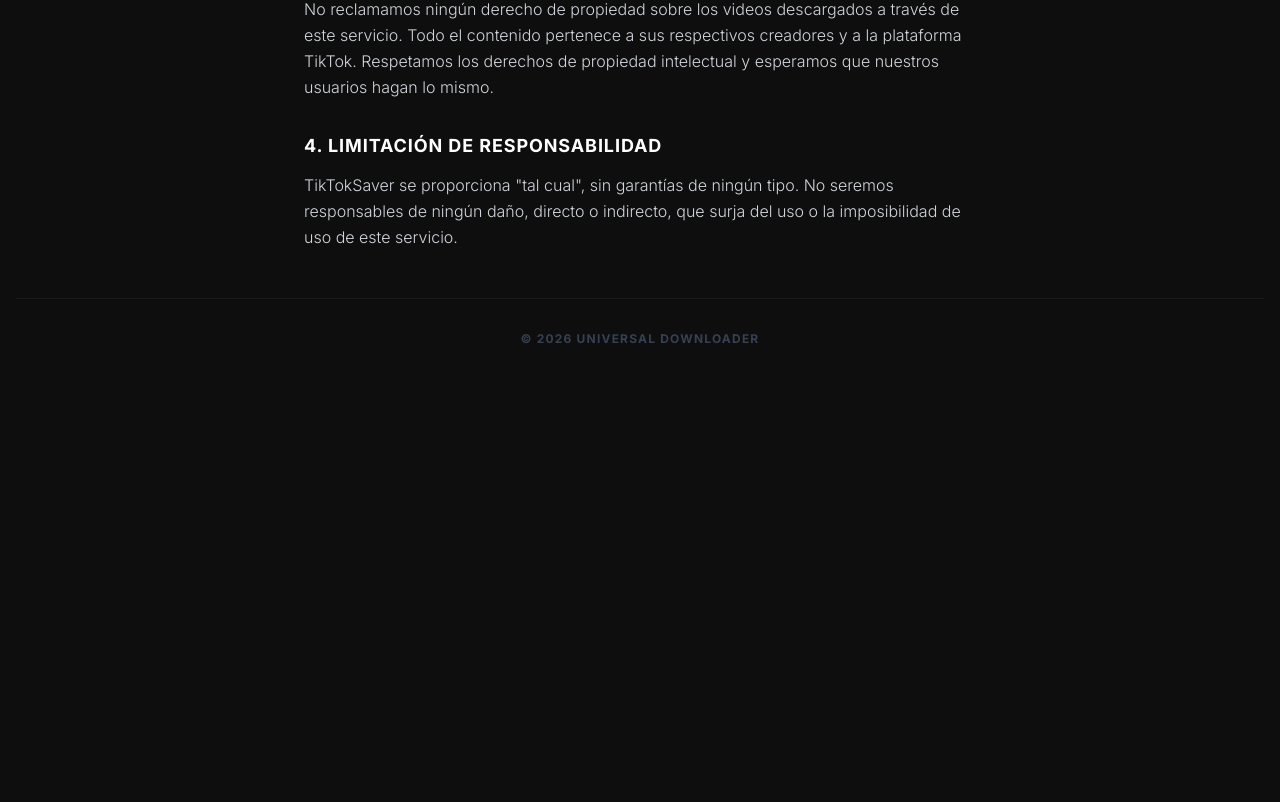
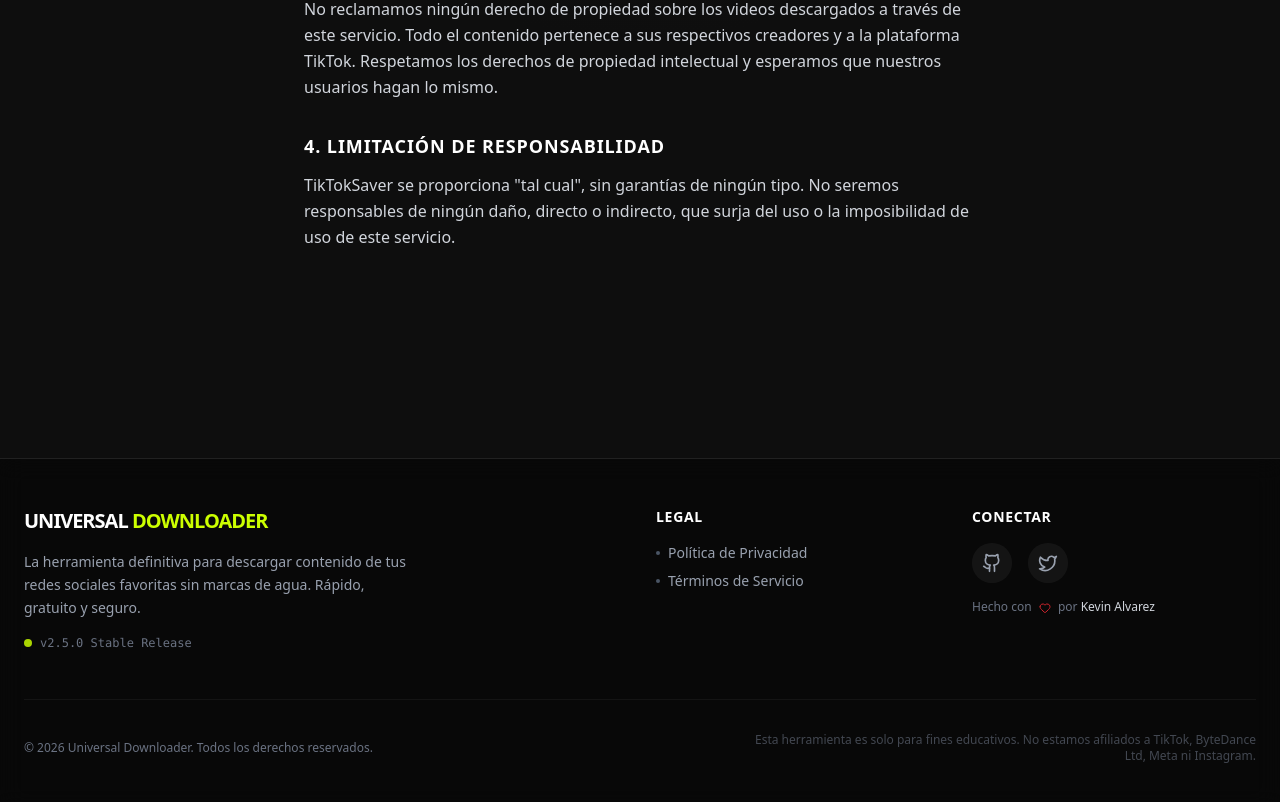
Before and after one commit to KevxxAlva/tiktok-bot-downloader, a React (Vite) app in the folder client/: page /terms in a window 1280 px wide. Shown: the part 574-1376 px from the top of the page. Before the commit the page ends 1065 px from the top, so only its background shows below. Built offline with nearby package versions, Linux system fonts and the light colour scheme.

Commit message:
feat: Initialize client application with core pages (Home, Terms, Privacy), Footer component, and global CSS.

```diff
--- a/client/src/components/Footer.tsx
+++ b/client/src/components/Footer.tsx
@@ -1,24 +1,79 @@
-import { Github } from 'lucide-react';
+import { Github, Twitter, Heart } from 'lucide-react';
 import { Link } from 'react-router-dom';
 
 const Footer = () => {
     return (
-    <footer className="mt-auto pt-20 pb-6 text-center w-full max-w-xl mx-auto border-t border-[#1a1a1a]">
-      <div className="flex flex-col md:flex-row justify-between items-center gap-4 text-[10px] md:text-xs text-gray-600 uppercase font-bold tracking-widest">
-        <div className="flex items-center gap-2">
-          <span>© 2026 UNIVERSAL DOWNLOADER</span>
-          <a href="https://github.com/KevxxAlva/tiktok-bot-downloader" target="_blank" rel="noopener noreferrer" className="hover:text-[#ccff00] transition-colors">
-            <Github className="w-4 h-4 mb-0.5" />
+        <footer className="w-full mt-20 border-t border-white/10 bg-black/40 backdrop-blur-md">
+            <div className="max-w-7xl mx-auto px-6 py-12">
+                <div className="grid grid-cols-1 md:grid-cols-4 gap-12 md:gap-8">
+                    {/* Brand Section */}
+                    <div className="col-span-1 md:col-span-2 space-y-4">
+                        <h3 className="text-xl font-bold text-white tracking-tighter">
+                            UNIVERSAL <span className="text-[#ccff00]">DOWNLOADER</span>
+                        </h3>
+                        <p className="text-gray-400 text-sm leading-relaxed max-w-sm">
+                            La herramienta definitiva para descargar contenido de tus redes sociales favoritas sin marcas de agua. Rápido, gratuito y seguro.
+                        </p>
+                        <div className="flex items-center gap-2 text-xs text-gray-500 font-mono">
+                            <span className="w-2 h-2 rounded-full bg-[#ccff00] animate-pulse"></span>
+                            v2.5.0 Stable Release
+                        </div>
+                    </div>
+
+                    {/* Links Section */}
+                    <div className="space-y-4">
+                        <h4 className="text-sm font-semibold text-white uppercase tracking-wider">Legal</h4>
+                        <ul className="space-y-2">
+                            <li>
+                                <Link to="/privacy" className="text-gray-400 hover:text-[#ccff00] transition-colors text-sm flex items-center gap-2 group">
+                                    <span className="w-1 h-1 rounded-full bg-gray-600 group-hover:bg-[#ccff00] transition-colors"></span>
+                                    Política de Privacidad
+                                </Link>
+                            </li>
+                            <li>
+                                <Link to="/terms" className="text-gray-400 hover:text-[#ccff00] transition-colors text-sm flex items-center gap-2 group">
+                                    <span className="w-1 h-1 rounded-full bg-gray-600 group-hover:bg-[#ccff00] transition-colors"></span>
+                                    Términos de Servicio
+                                </Link>
+                            </li>
+                        </ul>
+                    </div>
+
+                    {/* Social/Connect Section */}
+                    <div className="space-y-4">
+                        <h4 className="text-sm font-semibold text-white uppercase tracking-wider">Conectar</h4>
+                        <div className="flex items-center gap-4">
+                            <a
+                                href="https://github.com/KevxxAlva/tiktok-bot-downloader"
+                                target="_blank"
+                                rel="noopener noreferrer"
+                                className="w-10 h-10 rounded-full bg-white/5 flex items-center justify-center text-gray-400 hover:bg-[#ccff00] hover:text-black transition-all duration-300"
+                                aria-label="Github"
+                            >
+                                <Github className="w-5 h-5" />
+                            </a>
+                            <a
+                                href="#"
+                                className="w-10 h-10 rounded-full bg-white/5 flex items-center justify-center text-gray-400 hover:bg-[#1DA1F2] hover:text-white transition-all duration-300"
+                                aria-label="Twitter"
+                            >
+                                <Twitter className="w-5 h-5" />
                             </a>
                         </div>
-        <div className="flex gap-4">
-          <Link to="/privacy" className="hover:text-[#ccff00] transition-colors">Política de Privacidad</Link>
-          <Link to="/terms" className="hover:text-[#ccff00] transition-colors">Términos de Servicio</Link>
+                        <p className="text-xs text-gray-500 mt-4">
+                            Hecho con <Heart className="w-3 h-3 inline text-red-500 mx-1 animate-pulse" /> por <span className="text-gray-300">Kevin Alvarez</span>
+                        </p>
                     </div>
                 </div>
-      <p className="mt-4 text-[10px] text-gray-700 max-w-md mx-auto">
-        Esta herramienta es solo para fines educativos. No estamos afiliados a TikTok ni a ByteDance Ltd.
+
+                {/* Bottom Bar */}
+                <div className="mt-12 pt-8 border-t border-white/5 flex flex-col md:flex-row justify-between items-center gap-4 text-xs text-gray-500">
+                    <p>© {new Date().getFullYear()} Universal Downloader. Todos los derechos reservados.</p>
+                    <p className="text-center md:text-right max-w-lg opacity-60 hover:opacity-100 transition-opacity">
+                        Esta herramienta es solo para fines educativos. No estamos afiliados a TikTok, ByteDance Ltd, Meta ni Instagram.
                     </p>
+                </div>
+            </div>
         </footer>
     );
 };
--- a/client/src/index.css
+++ b/client/src/index.css
@@ -1,6 +1,8 @@
-@import url('https://fonts.googleapis.com/css2?family=Inter:wght@300;400;500;600;700;800;900&display=swap');
+@import url("https://fonts.googleapis.com/css2?family=Inter:wght@300;400;500;600;700;800;900&display=swap");
 @import "tailwindcss";
-html { scroll-behavior: smooth; }
+html {
+  scroll-behavior: smooth;
+}
 
 :root {
   --bg-dark: #0e0e0e;
@@ -17,12 +19,15 @@
   font-family: "Inter", system-ui, sans-serif;
   background-color: var(--bg-dark);
   color: var(--text-main);
-  background-image: radial-gradient(circle at 50% 0%, #1a1a1a 0%, var(--bg-dark) 40%);
+  background-image: radial-gradient(
+    circle at 50% 0%,
+    #1a1a1a 0%,
+    var(--bg-dark) 40%
+  );
 }
 
 #root {
   width: 100%;
-  padding-bottom: 2rem;
 }
 
 /* Minimal Input Styling */
@@ -115,7 +120,7 @@
   right: 0;
   bottom: 0;
   background-color: #333;
-  transition: .4s;
+  transition: 0.4s;
   border-radius: 24px;
 }
 
@@ -127,7 +132,7 @@
   left: 3px;
   bottom: 3px;
   background-color: white;
-  transition: .4s;
+  transition: 0.4s;
   border-radius: 50%;
 }
 
--- a/client/src/pages/Home.tsx
+++ b/client/src/pages/Home.tsx
@@ -39,12 +39,14 @@
   };
 
   return (
-    <div className="min-h-screen w-full flex flex-col items-center py-10 px-4 relative">
+    <div className="min-h-screen w-full flex flex-col relative text-text-main bg-bg-dark font-sans">
       <SeoHead
         title="Descargador de Video sin Marca de Agua"
         description="Descarga videos de TikTok, Instagram y Facebook sin marca de agua. Rápido, gratis y en alta calidad. Compatible con móviles y PC."
       />
 
+      {/* Main Content Wrapper with Padding */}
+      <div className="grow w-full flex flex-col items-center py-10 px-4">
         <Header />
 
         {/* Brand / Logo */}
@@ -190,6 +192,7 @@
 
           </motion.div>
         </div>
+      </div>
 
       <Footer />
     </div>
--- a/client/src/pages/PrivacyPolicy.tsx
+++ b/client/src/pages/PrivacyPolicy.tsx
@@ -3,10 +3,12 @@
 import { Waves, ArrowLeft } from 'lucide-react';
 import { Link } from 'react-router-dom';
 import SeoHead from '../components/SeoHead';
+import Footer from '../components/Footer';
 
 const PrivacyPolicy = () => {
   return (
-    <div className="min-h-screen w-full flex flex-col items-center py-20 px-4">
+    <div className="min-h-screen w-full flex flex-col relative text-text-main bg-bg-dark font-sans">
+      <div className="grow w-full flex flex-col items-center py-20 px-4">
         <SeoHead
           title="Política de Privacidad"
           description="Política de privacidad de TikTokSaver. Conoce cómo protegemos tus datos y respetamos tu privacidad."
@@ -50,10 +52,9 @@
             </div>
           </motion.div>
         </div>
+      </div>
 
-      <footer className="mt-auto py-8 text-center border-t border-[#1a1a1a] w-full">
-        <p className="text-gray-700 text-xs uppercase font-bold tracking-widest">© 2026 UNIVERSAL DOWNLOADER</p>
-      </footer>
+      <Footer />
     </div>
   );
 };
--- a/client/src/pages/TermsOfService.tsx
+++ b/client/src/pages/TermsOfService.tsx
@@ -2,10 +2,12 @@
 import { Waves, ArrowLeft } from 'lucide-react';
 import { Link } from 'react-router-dom';
 import SeoHead from '../components/SeoHead';
+import Footer from '../components/Footer';
 
 const TermsOfService = () => {
   return (
-    <div className="min-h-screen w-full flex flex-col items-center py-20 px-4">
+    <div className="min-h-screen w-full flex flex-col relative text-text-main bg-bg-dark font-sans">
+      <div className="grow w-full flex flex-col items-center py-20 px-4">
         <SeoHead
           title="Términos de Servicio"
           description="Términos y condiciones de uso para TikTokSaver."
@@ -49,10 +51,9 @@
             </div>
           </motion.div>
         </div>
+      </div>
 
-      <footer className="mt-auto py-8 text-center border-t border-[#1a1a1a] w-full">
-        <p className="text-gray-700 text-xs uppercase font-bold tracking-widest">© 2026 UNIVERSAL DOWNLOADER</p>
-      </footer>
+      <Footer />
     </div>
   );
 };
```
Lines whose indentation alone changed are shown as unchanged.
